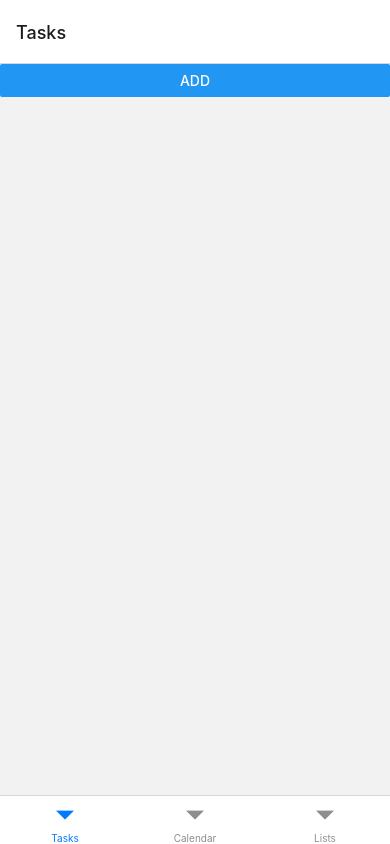
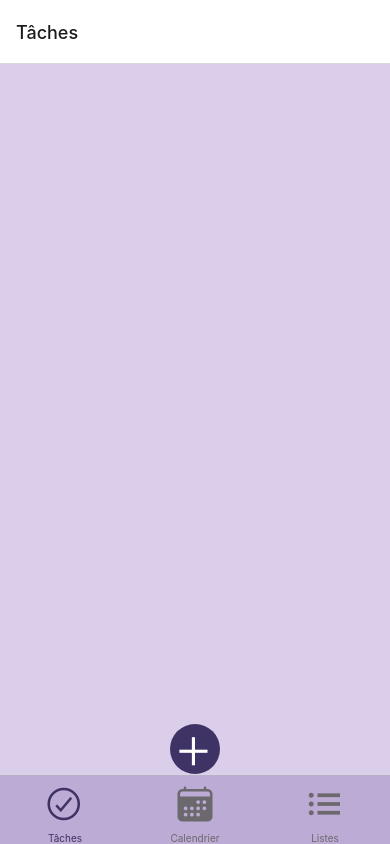
Before and after one commit to alexandre-piron/ToDoList, a React Native app: screen / in a window 390 px wide. Built offline with nearby package versions, Linux system fonts and the light colour scheme.

Commit message:
mise à jour listsreen et ajout de quelques coleurs

```diff
--- a/App.js
+++ b/App.js
@@ -1,5 +1,5 @@
 import React from 'react';
-import { Icon } from '@rneui/themed';
+import Ionicons from 'react-native-vector-icons/Ionicons';
 import { StyleSheet } from 'react-native';
 import { NavigationContainer } from '@react-navigation/native';
 import { createBottomTabNavigator } from '@react-navigation/bottom-tabs';
@@ -12,10 +12,31 @@ const Tab = createBottomTabNavigator();
 export default function App() {
   return (
     <NavigationContainer>
-      <Tab.Navigator initialRouteName="Home" >
-        <Tab.Screen name="Tasks" component={TaskScreen} />
-        <Tab.Screen name="Calendar" component={CalendarScreen} />
-        <Tab.Screen name="Lists" component={ListScreen} />
+      <Tab.Navigator initialRouteName="Tasks"
+                    screenOptions={({ route }) => ({
+                                                    tabBarIcon: ({ focused, color }) => {
+                                                      let iconName;
+
+                                                      if (route.name === 'Tasks') {
+                                                        iconName = focused
+                                                          ? 'checkmark-circle-outline'
+                                                          : 'checkmark-circle';
+                                                      } else if (route.name === 'Lists') {
+                                                        iconName = focused ? 'list-outline' : 'list';
+                                                      } else if (route.name === 'Calendar') {
+                                                        iconName = focused ? 'calendar-outline' : 'calendar';
+                                                      }
+
+                                                      // You can return any component that you like here!
+                                                      return <Ionicons name={iconName} size={40} color={color} />;
+                                                    },
+                                                    tabBarStyle:styles.tabBar,
+                                                    tabBarActiveTintColor: '#3E3364',
+                                                    tabBarInactiveTintColor: '#6b696e',
+                                                  })}>
+        <Tab.Screen name="Tasks" component={TaskScreen} options={{ title: 'Tâches' }}/>
+        <Tab.Screen name="Calendar" component={CalendarScreen} options={{ title: 'Calendrier' }}/>
+        <Tab.Screen name="Lists" component={ListScreen} options={{ title: 'Listes' }}/>
       </Tab.Navigator>
     </NavigationContainer>
   );
@@ -28,4 +49,8 @@ const styles = StyleSheet.create({
     alignItems: 'center',
     justifyContent: 'center',
   },
+  tabBar: {
+    backgroundColor: '#bcabd4',
+    height:70,
+  }
 });
--- a/components/screens/listsScreen.js
+++ b/components/screens/listsScreen.js
@@ -1,16 +1,121 @@
-import { Text, Button, View } from 'react-native';
+import React, {useState} from 'react';
+import { StyleSheet, Text, View, FlatList } from 'react-native';
+import AsyncStorage from "@react-native-async-storage/async-storage";
+
+import { TaskItem } from '..';
 
 
 function ListScreen(){
+    const [itemList,setItemList] = useState([])
+    const getItem = async () => {
+        try {
+            const jsonlist =  await AsyncStorage.getItem('tasks')
+            setItemList(jsonlist != null ? JSON.parse(jsonlist) : null);
+        } catch(e) {
+            console.log(e);
+        }
+
+    }
+    getItem()
+
     return (
-        <View>
-            <Text>Home</Text>
-            <Button
-            title="Ajouter une tâche"
-            onPress={() => navigation.navigate('About')}
+        <View style={{flex:1,backgroundColor:'#daceeb'}}>
+            <View style={{flex:0.10}}>
+                <Text style={styles.title}>Gère tes priorités</Text>
+            </View>
+            <View style={{flex:0.90}}>
+                <View style={styles.list}>
+                    <Text style={styles.listTitle}>Urgent et Important</Text>
+                    <Text style={styles.advice}>Fais le dès que possible!</Text>
+                    <FlatList
+                        data={itemList.filter(l_item => l_item['tag']==='UI')}
+                        renderItem={({item}) => <TaskItem
+                                                    id={item.id}
+                                                    task={item.title}
+                                                    checked={item.checked}
+                                                    tag={item.tag}
+                                                >
+                                                    {item.description}
+                                                </TaskItem>}
+                        keyExtractor={item => item.id}
+                    />
+                </View>
+                <View style={styles.list}>
+                    <Text style={styles.listTitle}>Urgent mais pas trop important</Text>
+                    <Text style={styles.advice}>Tu peux déléguer ces tâches à quelqu'un...</Text>
+                    <FlatList
+                        data={itemList.filter(l_item => l_item['tag']==='U')}
+                        renderItem={({item}) => <TaskItem
+                                                    id={item.id}
+                                                    task={item.title}
+                                                    checked={item.checked}
+                                                    tag={item.tag}
+                                                >
+                                                    {item.description}
+                                                </TaskItem>}
+                        keyExtractor={item => item.id}
+                    />
+                </View>
+                <View style={styles.list}>
+                    <Text style={styles.listTitle}>Important mais pas super Urgent</Text>
+                    <Text style={styles.advice}>Prends ton temps pour le planifier (mais ne l'oublie pas)</Text>
+                    <FlatList
+                        data={itemList.filter(l_item => l_item['tag']==='I')}
+                        renderItem={({item}) => <TaskItem
+                                                    id={item.id}
+                                                    task={item.title}
+                                                    checked={item.checked}
+                                                    tag={item.tag}
+                                                >
+                                                    {item.description}
+                                                </TaskItem>}
+                        keyExtractor={item => item.id}
             />
+                </View>
+                <View style={styles.list}>
+                    <Text style={styles.listTitle}>Ni urgent , ni important</Text>
+                    <Text style={styles.advice}>Pourquoi la garder ? supprime les !</Text>
+                    <FlatList
+                        data={itemList.filter(l_item => l_item['tag']==='N')}
+                        renderItem={({item}) => <TaskItem
+                                                    id={item.id}
+                                                    task={item.title}
+                                                    checked={item.checked}
+                                                    tag={item.tag}
+                                                >
+                                                    {item.description}
+                                                </TaskItem>}
+                        keyExtractor={item => item.id}
+                    />
+                </View>
+            </View>
         </View>
     );
 }
 
+const styles = StyleSheet.create({
+    title: {
+        fontWeight: 'bold',
+        fontSize: 32,
+        marginBottom: 20,
+    },
+    listTitle : {
+        fontWeight: 'bold',
+        fontSize: 25,
+
+    },
+    list : {
+        marginLeft : 5,
+        marginBottom : 50,
+    },
+    advice : {
+        fontWeight: 'bold',
+        fontStyle: 'italic',
+        textShadowColor :'#7d2ee6',
+        textShadowRadius : 3,
+        fontSize: 18,
+        color: '#706f70'
+    },
+})
+
 export { ListScreen };
--- a/components/screens/tasksScreen.js
+++ b/components/screens/tasksScreen.js
@@ -1,6 +1,7 @@
 import {useState} from 'react'
-import { StyleSheet, TextInput, Button, View, ScrollView, Modal, TouchableOpacity, Text } from 'react-native';
+import { StyleSheet, TextInput, Pressable, View, ScrollView, Modal, TouchableOpacity, Text } from 'react-native';
 import AsyncStorage from "@react-native-async-storage/async-storage";
+import Ionicons from 'react-native-vector-icons/Ionicons';
 
 import { ItemTaskList } from '..';
 
@@ -10,7 +11,7 @@ function TaskScreen(){
     const [taskDescription, onChangeTaskDescription] = useState('');
 
     return (
-        <View >
+        <View style={{flex:1,backgroundColor:'#daceeb'}}>
             <Modal
                 animationType="slide"
                 transparent={true}
@@ -33,7 +34,8 @@ function TaskScreen(){
                                     id : Id+1,
                                     checked : false,
                                     title : taskTitle,
-                                    description : taskDescription
+                                    description : taskDescription,
+                                    tag : 'N',
                                 })
                                 const listTasks = JSON.stringify(Tasks)
                                 idString = (Id+1).toString()
@@ -53,9 +55,15 @@ function TaskScreen(){
                     </View>
                 </View>
             </Modal>
-            <Button  title='add' onPress={() => setModalVisible(!modalVisible)}/>
+            <ItemTaskList/>
+            <View style={styles.addbuttoncontainer}>
+            <TouchableOpacity onPress={() => setModalVisible(!modalVisible)} style={styles.addbutton}>
+                <Ionicons name="add" size={50} color='#fff' style={{alignItems:'center'}}></Ionicons>
+            </TouchableOpacity>
+            </View>
+
             {/*clear button pour nettoyer asyncstorage
-                <Button  title='clear' onPress={
+            <Button  title='clear' onPress={
                 async () => {
                     try {
                         await AsyncStorage.clear()
@@ -65,7 +73,7 @@ function TaskScreen(){
                     console.log('Done.')
                 }
             }/> */}
-            <ItemTaskList/>
+
         </View>
     );
 }
@@ -79,6 +87,17 @@ const styles = StyleSheet.create({
         //height: 10,
         //marginHorizontal: 30,
         backgroundColor: '#1069FA'
+    },
+    addbutton: {
+        borderRadius : 100,
+        height : 50,
+        width :50,
+        backgroundColor: '#3E3364',
+    },
+    addbuttoncontainer: {
+        flex : 1,
+        alignItems : 'center',
+        justifyContent : 'flex-end'
     }
 })
 
--- a/package.json
+++ b/package.json
@@ -9,7 +9,12 @@
     "web": "expo start --web"
   },
   "dependencies": {
+    "@fortawesome/fontawesome-svg-core": "^6.3.0",
+    "@fortawesome/free-solid-svg-icons": "^6.3.0",
+    "@fortawesome/react-fontawesome": "^0.2.0",
     "@react-native-async-storage/async-storage": "^1.17.11",
+    "@react-native-material/core": "^1.3.7",
+    "@react-native-picker/picker": "^2.4.8",
     "@react-navigation/bottom-tabs": "^6.5.3",
     "@react-navigation/native": "^6.1.2",
     "@react-navigation/native-stack": "^6.9.8",
```
Also changed, not shown: components/taskItem.js (+22 -3 lines), 1 other file (tests, documents, lock files or other folders).
